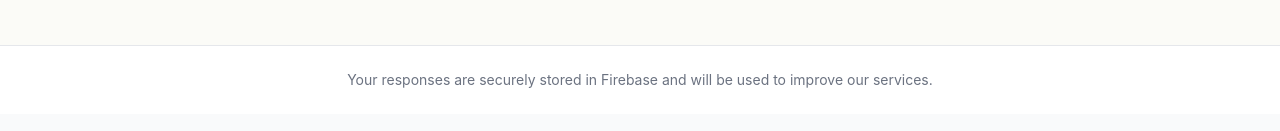
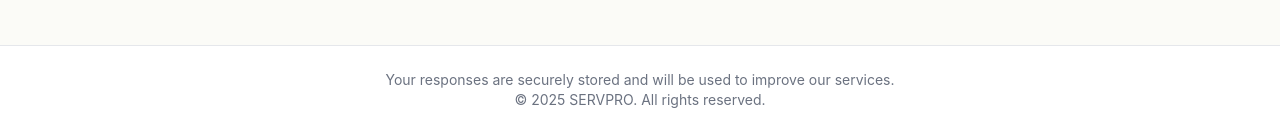
Before and after one commit to ondrovic/survey-test-form, a React (Vite) app: page / in a window 1280 px wide. Shown: the part 10819-10950 px from the top of the page. Built offline with nearby package versions, Linux system fonts and the light colour scheme; no server answers; the database is empty.

Commit message:
Added copyright information and disclaimer update in App component - src/App.tsx : Added current year and updated disclaimer message with copyright details, added SERVPRO attribution at the end

```diff
--- a/src/App.tsx
+++ b/src/App.tsx
@@ -9,6 +9,8 @@ import { getCurrentTimestamp } from '@/utils/date.utils';
 import { Settings } from 'lucide-react';
 import { useCallback, useEffect, useState } from 'react';
 
+const currentYear = new Date().getFullYear();
+const copyright = `© ${currentYear}`;
 /**
  * Main App component that integrates all survey functionality
  */
@@ -170,7 +172,9 @@ function App() {
                 <div className="max-w-4xl mx-auto px-4 sm:px-6 lg:px-8 py-6">
                     <div className="text-center text-sm text-gray-500">
                         <p>
-                            Your responses are securely stored in Firebase and will be used to improve our services.
+                            Your responses are securely stored and will be used to improve our services.
+                            <br />
+                            {copyright} SERVPRO. All rights reserved.
                         </p>
                     </div>
                 </div>
```
